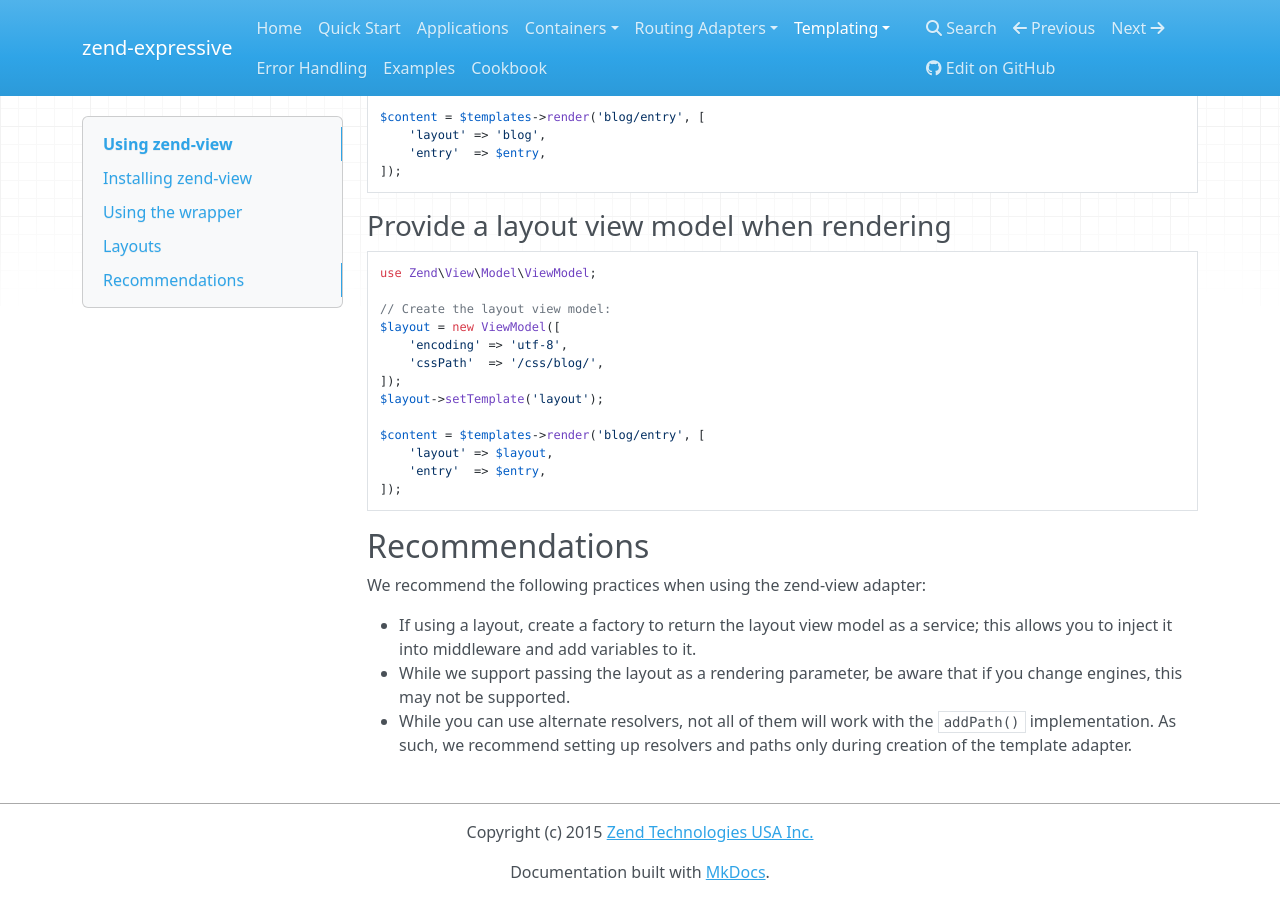
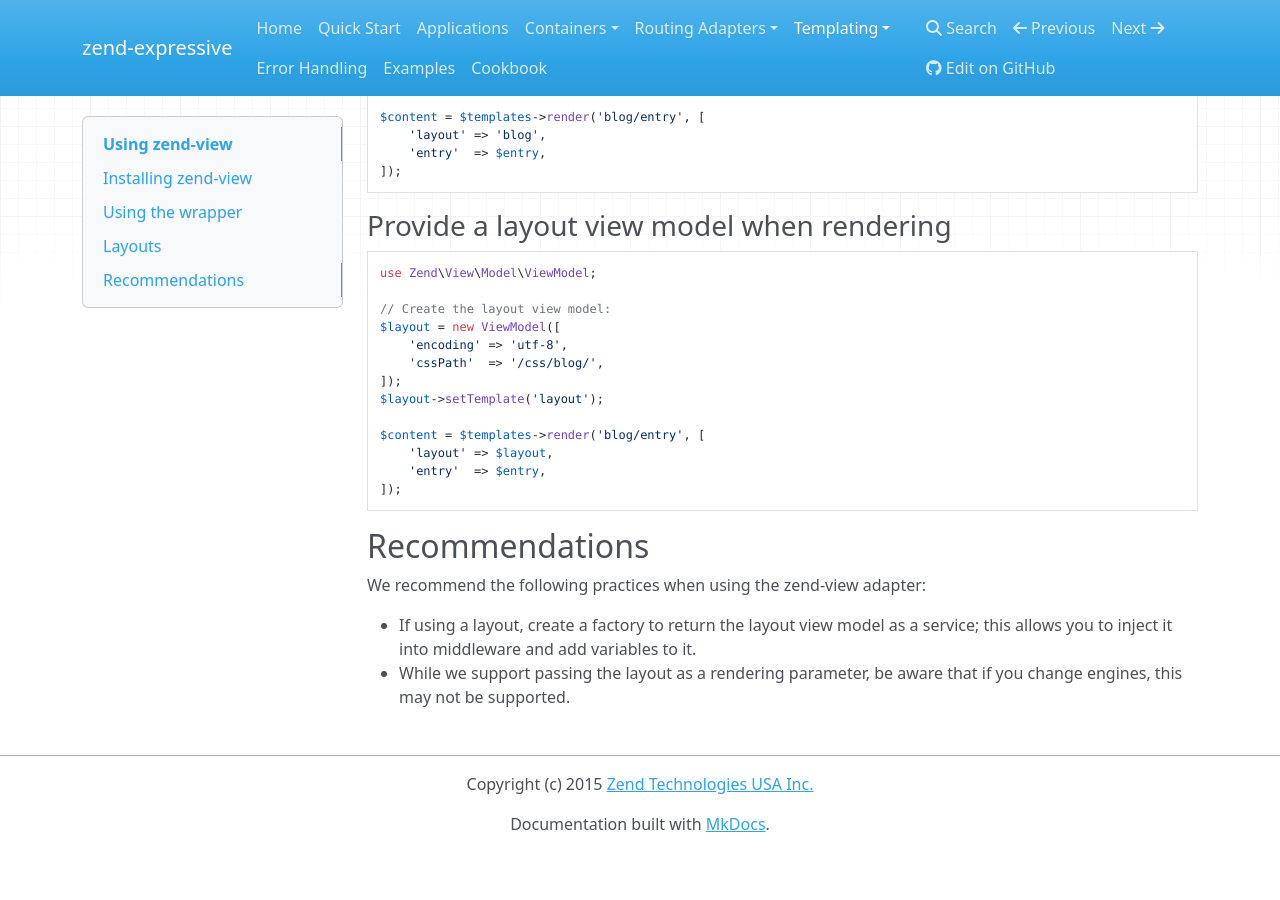
Before and after one commit to zendframework/zend-expressive, an MkDocs documentation site: the page built from doc/book/template/zend-view.md, in a window 1280 px wide and 900 px high, scrolled down 2309 px. Built offline with MkDocs 1.6.1, drawn with Linux system fonts in a browser that asks for light colours; nearby versions of some CDN libraries; old or Windows-style settings are respelled for this version of MkDocs; after the commit the page ends 3161 px from its top, so only the background shows below that.

Commit message:
Correction to zend-view docs
- Now that we *always* compose and proxy to a NamespacedPathStackResolver, using
  alternate resolvers is never a problem.

```diff
--- a/doc/book/template/zend-view.md
+++ b/doc/book/template/zend-view.md
@@ -153,6 +153,3 @@
   service; this allows you to inject it into middleware and add variables to it.
 - While we support passing the layout as a rendering parameter, be aware that if
   you change engines, this may not be supported.
-- While you can use alternate resolvers, not all of them will work with the
-  `addPath()` implementation. As such, we recommend setting up resolvers and
-  paths only during creation of the template adapter.
```
